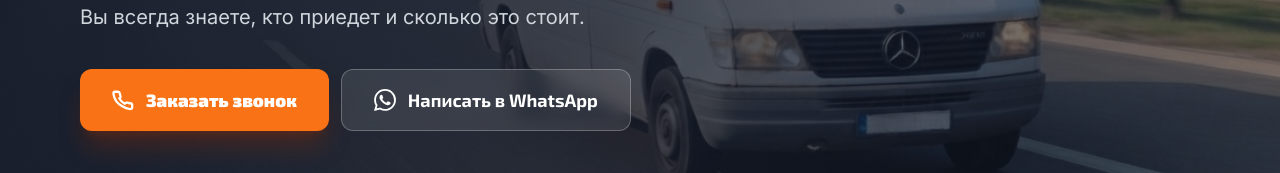
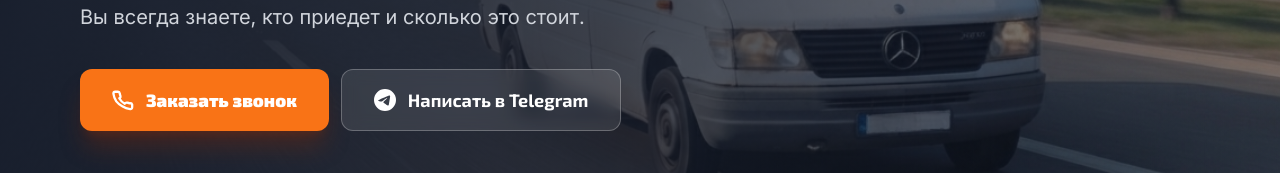
Before and after one commit to IsRusi/landing, a React (Vite) app: page / in a window 1280 px wide. Shown: the part 511-684 px from the top of the page. Built offline with nearby package versions, Linux system fonts and the light colour scheme.

Commit message:
Refactor/delete whatsapp (#6)
* fix: change site title and file name

* refact: remove whatsapp icon and references

```diff
--- a/src/shared/config/constants.ts
+++ b/src/shared/config/constants.ts
@@ -1,7 +1,7 @@
 export const PHONE = '+375445501627'
 export const PHONE_DISPLAY = '+375 (44) 550-16-27'
-export const WHATSAPP = 'https://wa.me/375445501627'
-export const TELEGRAM = 'https://t.me/375445501627'
+export const TELEGRAM_NAME = 'vozitsasha'
+export const TELEGRAM = `https://t.me/${TELEGRAM_NAME}`
 export const CITY = ['Гомель', 'Гомелю','Гомеле'];
 export const OWNER_NAME = 'ИП Чеботарёв Александр Николаевич'
 export const DATE = new Date().getFullYear()
--- a/src/shared/config/icons/WhatsAppIcon.tsx
+++ /dev/null
@@ -1,5 +0,0 @@
-export const WhatsAppIcon = ({ size = 20 }: { size?: number }) => (
-  <svg width={size} height={size} viewBox="0 0 24 24" fill="currentColor">
-    <path d="M17.472 14.382c-.297-.149-1.758-.867-2.03-.967-.273-.099-.471-.148-.67.15-.197.297-.767.966-.94 1.164-.173.199-.347.223-.644.075-.297-.15-1.255-.463-2.39-1.475-.883-.788-1.48-1.761-1.653-2.059-.173-.297-.018-.458.13-.606.134-.133.298-.347.446-.52.149-.174.198-.298.298-.497.099-.198.05-.371-.025-.52-.075-.149-.669-1.612-.916-2.207-.242-.579-.487-.5-.669-.51-.173-.008-.371-.01-.57-.01-.198 0-.52.074-.792.372-.272.297-1.04 1.016-1.04 2.479 0 1.462 1.065 2.875 1.213 3.074.149.198 2.096 3.2 5.077 4.487.709.306 1.262.489 1.694.625.712.227 1.36.195 1.871.118.571-.085 1.758-.719 2.006-1.413.248-.694.248-1.289.173-1.413-.074-.124-.272-.198-.57-.347m-5.421 7.403h-.004a9.87 9.87 0 0 1-5.031-1.378l-.361-.214-3.741.982.998-3.648-.235-.374a9.86 9.86 0 0 1-1.51-5.26c.001-5.45 4.436-9.884 9.888-9.884 2.64 0 5.122 1.03 6.988 2.898a9.825 9.825 0 0 1 2.893 6.994c-.003 5.45-4.437 9.884-9.885 9.884m8.413-18.297A11.815 11.815 0 0 0 12.05 0C5.495 0 .16 5.335.157 11.892c0 2.096.547 4.142 1.588 5.945L.057 24l6.305-1.654a11.882 11.882 0 0 0 5.683 1.448h.005c6.554 0 11.89-5.335 11.893-11.893a11.821 11.821 0 0 0-3.48-8.413Z" />
-  </svg>
-);
--- a/src/shared/config/index.ts
+++ b/src/shared/config/index.ts
@@ -11,5 +11,4 @@ export { TelegramIcon } from './icons/TelegramIcon';
 export { TrashIcon } from './icons/TrashIcon';
 export { TruckIcon } from './icons/TruckIcon';
 export { UserIcon } from './icons/UserIcon';
-export { WhatsAppIcon } from './icons/WhatsAppIcon';
 export { ContactCardIcon } from './icons/ContactCardIcon';
--- a/src/widgets/footer/Footer.tsx
+++ b/src/widgets/footer/Footer.tsx
@@ -1,13 +1,13 @@
-import { PhoneIcon, WhatsAppIcon, TelegramIcon } from "@/shared/config";
+import { PhoneIcon, TelegramIcon } from "@/shared/config";
 import {
   PHONE,
   PHONE_DISPLAY,
-  WHATSAPP,
   TELEGRAM,
   CITY,
   OWNER_NAME,
   IP_NUMBER,
   DATE,
+  TELEGRAM_NAME,
 } from "@/shared/config/constants";
 import { ContactCardIcon } from "@/shared/config/icons/ContactCardIcon";
 
@@ -21,7 +21,7 @@ export function Footer() {
         <div className="max-w-6xl mx-auto px-4">
           <div className="grid grid-cols-1 lg:grid-cols-2 gap-12 lg:gap-20">
             <div>
-              <div className="mb-2" id='contacts'>
+              <div className="mb-2" id="contacts">
                 <span
                   className="text-[#F97316] text-xs font-bold uppercase tracking-[0.2em]"
                   style={{ fontFamily: "var(--font-heading)" }}
@@ -54,24 +54,6 @@ export function Footer() {
                     </div>
                   </div>
                 </a>
-
-                <a
-                  href={WHATSAPP}
-                  target="_blank"
-                  rel="noopener noreferrer"
-                  className="flex items-center gap-4 group"
-                >
-                  <div className="w-11 h-11 rounded-xl bg-[#25D366]/15 flex items-center justify-center text-[#25D366] flex-shrink-0 group-hover:bg-[#25D366]/25 transition-colors">
-                    <WhatsAppIcon />
-                  </div>
-                  <div>
-                    <div className="text-xs text-gray-600 mb-0.5">WhatsApp</div>
-                    <div className="font-semibold text-gray-200 group-hover:text-[#25D366] transition-colors">
-                      {PHONE_DISPLAY}
-                    </div>
-                  </div>
-                </a>
-
                 <a
                   href={TELEGRAM}
                   target="_blank"
@@ -84,7 +66,7 @@ export function Footer() {
                   <div>
                     <div className="text-xs text-gray-600 mb-0.5">Telegram</div>
                     <div className="font-semibold text-gray-200 group-hover:text-[#229ED9] transition-colors">
-                      @test
+                      @{`${TELEGRAM_NAME}`}
                     </div>
                   </div>
                 </a>
@@ -141,7 +123,7 @@ export function Footer() {
         style={{ boxShadow: "0 -4px 20px rgba(0,0,0,0.25)" }}
       >
         <a
-          href={'#contacts'}
+          href={"#contacts"}
           className="flex-1 rounded-4xl flex items-center justify-center gap-2.5 bg-[#F97316] text-white font-black py-4 text-base transition-colors active:bg-[#EA580C]"
           style={{ fontFamily: "var(--font-heading)" }}
         >
@@ -150,7 +132,7 @@ export function Footer() {
       </div>
 
       <a
-        href={'#contacts'}
+        href={"#contacts"}
         className="hidden md:flex fixed bottom-6 right-6 z-50 items-center gap-2.5 bg-[#F97316] hover:bg-[#EA580C] text-white font-black px-5 py-3.5 rounded-full shadow-2xl shadow-orange-900/40 transition-all duration-200 hover:scale-105 active:scale-95"
         style={{ fontFamily: "var(--font-heading)" }}
       >
--- a/src/widgets/hero/Hero.tsx
+++ b/src/widgets/hero/Hero.tsx
@@ -1,5 +1,5 @@
-import { PhoneIcon, WhatsAppIcon, CheckIcon } from "@/shared/config";
-import { PHONE, WHATSAPP, CITY } from "@/shared/config/constants";
+import { PhoneIcon, CheckIcon, TelegramIcon } from "@/shared/config";
+import { PHONE, CITY, TELEGRAM } from "@/shared/config/constants";
 import carImg from "@/assets/car.png";
 
 export function Hero() {
@@ -65,14 +65,14 @@ export function Hero() {
               Заказать звонок
             </a>
             <a
-              href={WHATSAPP}
+              href={TELEGRAM}
               target="_blank"
               rel="noopener noreferrer"
               className="flex items-center justify-center gap-3 bg-white/10 hover:bg-white/18 border border-white/25 text-white font-bold px-8 py-4 rounded-xl text-lg transition-all duration-200 backdrop-blur-sm"
               style={{ fontFamily: "var(--font-heading)" }}
             >
-              <WhatsAppIcon size={22} />
-              Написать в WhatsApp
+              <TelegramIcon size={22} />
+              Написать в Telegram
             </a>
           </div>
 
```
